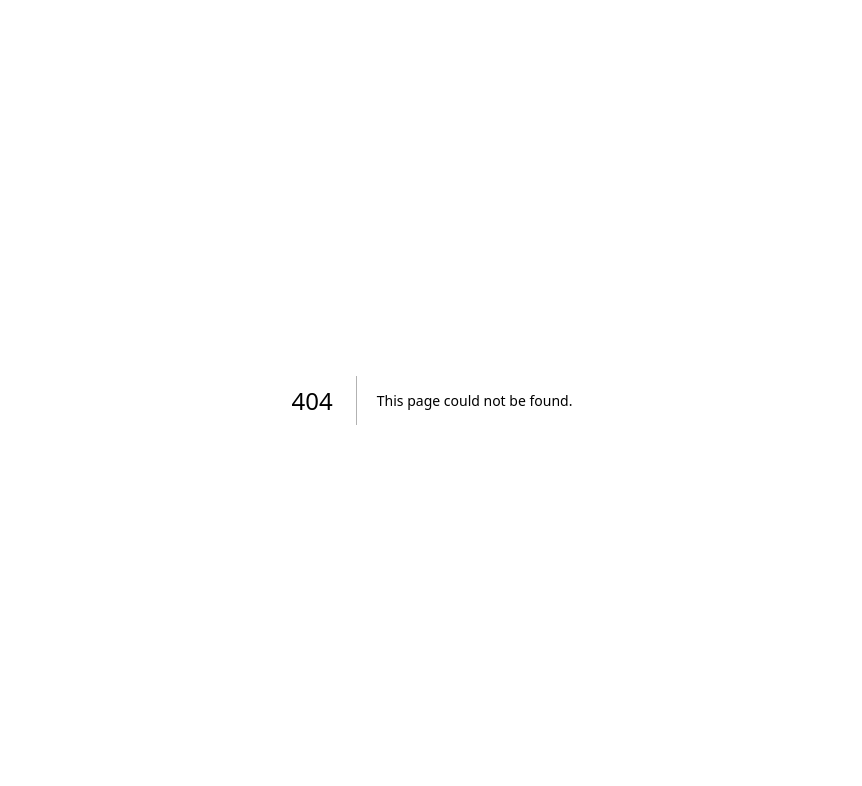
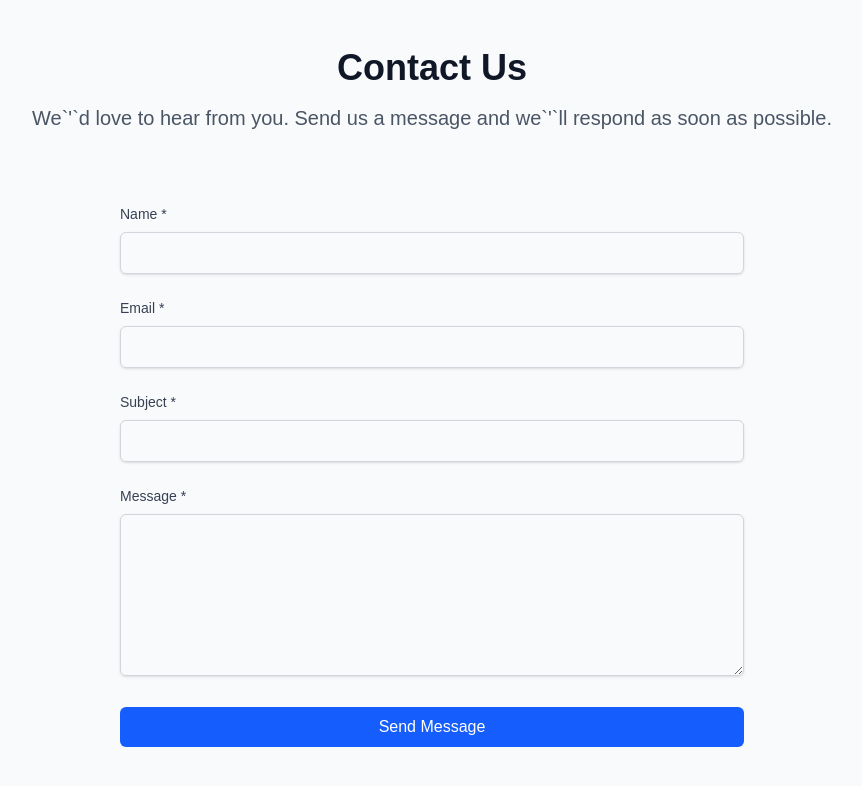
Before and after one commit to xuangb/netlify-contact, a Next.js app: page /contact in a window 1280 px wide. Before the commit this address had no page. Shown: the top 786 px of the page, without its empty margins (208-1070 px from the left). Built offline with nearby package versions, Linux system fonts and the light colour scheme.

Commit message:
5th commit

```diff
--- a/public/netlify-form-template.html
+++ /dev/null
@@ -1,6 +0,0 @@
-<form hidden method="POST" name="contact" data-netlify="true">
-  <input type="hidden" name="form-name" value="contact" />
-  <input type="text" name="name" />
-  <input type="email" name="email" />
-  <textarea name="message"></textarea>
-</form>
--- a/src/app/_components/contactForm.tsx
+++ b/src/app/_components/contactForm.tsx
@@ -1,84 +1,255 @@
-"use client";
+import { ChangeEvent, FC, FormEvent, useState } from "react";
 
-import { FormEvent, useState } from "react";
+interface FormData {
+  name: string;
+  email: string;
+  subject: string;
+  message: string;
+}
 
-export default function ContactForm() {
-  const [submitted, setSubmitted] = useState(false);
-  const [loading, setLoading] = useState(false);
+interface FormErrors {
+  name?: string;
+  email?: string;
+  subject?: string;
+  message?: string;
+}
+
+const ContactForm: FC = () => {
+  const [formData, setFormData] = useState<FormData>({
+    name: "",
+    email: "",
+    subject: "",
+    message: "",
+  });
+
+  const [errors, setErrors] = useState<FormErrors>({});
+  const [isSubmitting, setIsSubmitting] = useState(false);
+  const [submitStatus, setSubmitStatus] = useState<
+    "idle" | "success" | "error"
+  >("idle");
+
+  const validateForm = (): boolean => {
+    const newErrors: FormErrors = {};
+
+    if (!formData.name.trim()) {
+      newErrors.name = "Name is required";
+    }
+
+    if (!formData.email.trim()) {
+      newErrors.email = "Email is required";
+    } else if (!/\S+@\S+\.\S+/.test(formData.email)) {
+      newErrors.email = "Email is invalid";
+    }
+
+    if (!formData.subject.trim()) {
+      newErrors.subject = "Subject is required";
+    }
+
+    if (!formData.message.trim()) {
+      newErrors.message = "Message is required";
+    }
+
+    setErrors(newErrors);
+    return Object.keys(newErrors).length === 0;
+  };
+
+  const handleChange = (
+    e: ChangeEvent<HTMLInputElement | HTMLTextAreaElement>
+  ) => {
+    const { name, value } = e.target;
+    setFormData((prev) => ({
+      ...prev,
+      [name]: value,
+    }));
+
+    // Clear error when user starts typing
+    if (errors[name as keyof FormErrors]) {
+      setErrors((prev) => ({
+        ...prev,
+        [name]: undefined,
+      }));
+    }
+  };
 
   const handleSubmit = async (e: FormEvent<HTMLFormElement>) => {
     e.preventDefault();
-    setLoading(true);
 
-    const form = e.currentTarget;
-    const formData = new FormData(form);
-    formData.append("form-name", "contact");
+    if (!validateForm()) {
+      return;
+    }
 
-    for (const [key, value] of formData.entries()) {
-      console.log(`${key}: ${value}`);
-    }
+    setIsSubmitting(true);
+    setSubmitStatus("idle");
 
     try {
       const response = await fetch("/", {
         method: "POST",
-        body: formData,
+        headers: { "Content-Type": "application/x-www-form-urlencoded" },
+        body: new URLSearchParams({
+          "form-name": "contact",
+          ...formData,
+        }).toString(),
       });
 
-      if (!response.ok) throw new Error("Network response was not ok");
-
-      setSubmitted(true);
-      form.reset();
+      if (response.ok) {
+        setSubmitStatus("success");
+        setFormData({
+          name: "",
+          email: "",
+          subject: "",
+          message: "",
+        });
+      } else {
+        throw new Error("Form submission failed");
+      }
     } catch (error) {
-      console.error("Form submission error:", error);
-      alert("Form submission failed.");
+      console.error("Error submitting form:", error);
+      setSubmitStatus("error");
     } finally {
-      setLoading(false);
+      setIsSubmitting(false);
     }
   };
 
-  if (submitted) {
-    return <p className="text-green-600">Thanks for reaching out!</p>;
-  }
+  return (
+    <div className="max-w-2xl mx-auto p-6">
+      {/* Hidden form for Netlify detection */}
+      <form name="contact" data-netlify="true" hidden>
+        <input type="text" name="name" />
+        <input type="email" name="email" />
+        <input type="text" name="subject" />
+        <textarea name="message"></textarea>
+      </form>
 
-  return (
+      {/* Actual form */}
       <form
         name="contact"
         method="POST"
-      data-netlify="true"
         onSubmit={handleSubmit}
-      className="space-y-4"
+        className="space-y-6"
       >
         <input type="hidden" name="form-name" value="contact" />
 
         <div>
-        <label htmlFor="name">Name</label>
-        <input name="name" type="text" required className="border px-2 py-1" />
+          <label
+            htmlFor="name"
+            className="block text-sm font-medium text-gray-700 mb-2"
+          >
+            Name *
+          </label>
+          <input
+            type="text"
+            id="name"
+            name="name"
+            value={formData.name}
+            onChange={handleChange}
+            className={`w-full px-3 py-2 border rounded-md shadow-sm focus:outline-none focus:ring-2 focus:ring-blue-500 ${
+              errors.name ? "border-red-500" : "border-gray-300"
+            }`}
+            disabled={isSubmitting}
+          />
+          {errors.name && (
+            <p className="mt-1 text-sm text-red-600">{errors.name}</p>
+          )}
         </div>
 
         <div>
-        <label htmlFor="email">Email</label>
+          <label
+            htmlFor="email"
+            className="block text-sm font-medium text-gray-700 mb-2"
+          >
+            Email *
+          </label>
           <input
+            type="email"
+            id="email"
             name="email"
-          type="email"
-          required
-          className="border px-2 py-1"
+            value={formData.email}
+            onChange={handleChange}
+            className={`w-full px-3 py-2 border rounded-md shadow-sm focus:outline-none focus:ring-2 focus:ring-blue-500 ${
+              errors.email ? "border-red-500" : "border-gray-300"
+            }`}
+            disabled={isSubmitting}
           />
+          {errors.email && (
+            <p className="mt-1 text-sm text-red-600">{errors.email}</p>
+          )}
         </div>
 
         <div>
-        <label htmlFor="message">Message</label>
-        <textarea name="message" required className="border px-2 py-1 w-full" />
+          <label
+            htmlFor="subject"
+            className="block text-sm font-medium text-gray-700 mb-2"
+          >
+            Subject *
+          </label>
+          <input
+            type="text"
+            id="subject"
+            name="subject"
+            value={formData.subject}
+            onChange={handleChange}
+            className={`w-full px-3 py-2 border rounded-md shadow-sm focus:outline-none focus:ring-2 focus:ring-blue-500 ${
+              errors.subject ? "border-red-500" : "border-gray-300"
+            }`}
+            disabled={isSubmitting}
+          />
+          {errors.subject && (
+            <p className="mt-1 text-sm text-red-600">{errors.subject}</p>
+          )}
         </div>
 
+        <div>
+          <label
+            htmlFor="message"
+            className="block text-sm font-medium text-gray-700 mb-2"
+          >
+            Message *
+          </label>
+          <textarea
+            id="message"
+            name="message"
+            value={formData.message}
+            onChange={handleChange}
+            rows={6}
+            className={`w-full px-3 py-2 border rounded-md shadow-sm focus:outline-none focus:ring-2 focus:ring-blue-500 ${
+              errors.message ? "border-red-500" : "border-gray-300"
+            }`}
+            disabled={isSubmitting}
+          />
+          {errors.message && (
+            <p className="mt-1 text-sm text-red-600">{errors.message}</p>
+          )}
+        </div>
+
+        <div>
           <button
             type="submit"
-        disabled={loading}
-        className={`px-4 py-2 bg-blue-600 text-white rounded ${
-          loading ? "opacity-50" : ""
-        }`}
+            disabled={isSubmitting}
+            className={`w-full py-2 px-4 rounded-md text-white font-medium ${
+              isSubmitting
+                ? "bg-gray-400 cursor-not-allowed"
+                : "bg-blue-600 hover:bg-blue-700 focus:outline-none focus:ring-2 focus:ring-blue-500"
+            } transition duration-200`}
           >
-        {loading ? "Sending..." : "Send"}
+            {isSubmitting ? "Submitting..." : "Send Message"}
           </button>
+        </div>
+
+        {/* Status messages */}
+        {submitStatus === "success" && (
+          <div className="p-4 bg-green-100 border border-green-400 text-green-700 rounded-md">
+            Thank you! Your message has been sent successfully.
+          </div>
+        )}
+
+        {submitStatus === "error" && (
+          <div className="p-4 bg-red-100 border border-red-400 text-red-700 rounded-md">
+            Sorry, there was an error sending your message. Please try again.
+          </div>
+        )}
       </form>
+    </div>
   );
-}
+};
+
+export default ContactForm;
--- /dev/null
+++ b/src/app/contact/page.tsx
@@ -0,0 +1,20 @@
+"use client";
+import ContactForm from "../_components/contactForm";
+
+export default function ContactPage() {
+  return (
+    <div className="min-h-screen bg-gray-50 py-12">
+      <div className="container mx-auto px-4">
+        <div className="text-center mb-12">
+          <h1 className="text-4xl font-bold text-gray-900 mb-4">Contact Us</h1>
+          <p className="text-xl text-gray-600">
+            We`&apos;`d love to hear from you. Send us a message and
+            we`&apos;`ll respond as soon as possible.
+          </p>
+        </div>
+
+        <ContactForm />
+      </div>
+    </div>
+  );
+}
--- a/src/app/page.tsx
+++ b/src/app/page.tsx
@@ -1,11 +1,11 @@
 "use client";
-import ContactForm from "./_components/contactForm";
+import ContactPage from "./contact/page";
 
 export default function Home() {
   return (
     <div className="max-w-xl mx-auto p-4">
       <h1 className="text-2xl font-bold mb-4">Contact Us</h1>
-      <ContactForm />
+      <ContactPage />
     </div>
   );
 }
```
Also changed, not shown: package.json (+7 -6 lines), 1 other file (tests, documents, lock files or other folders). Lines whose indentation alone changed are shown as unchanged.
